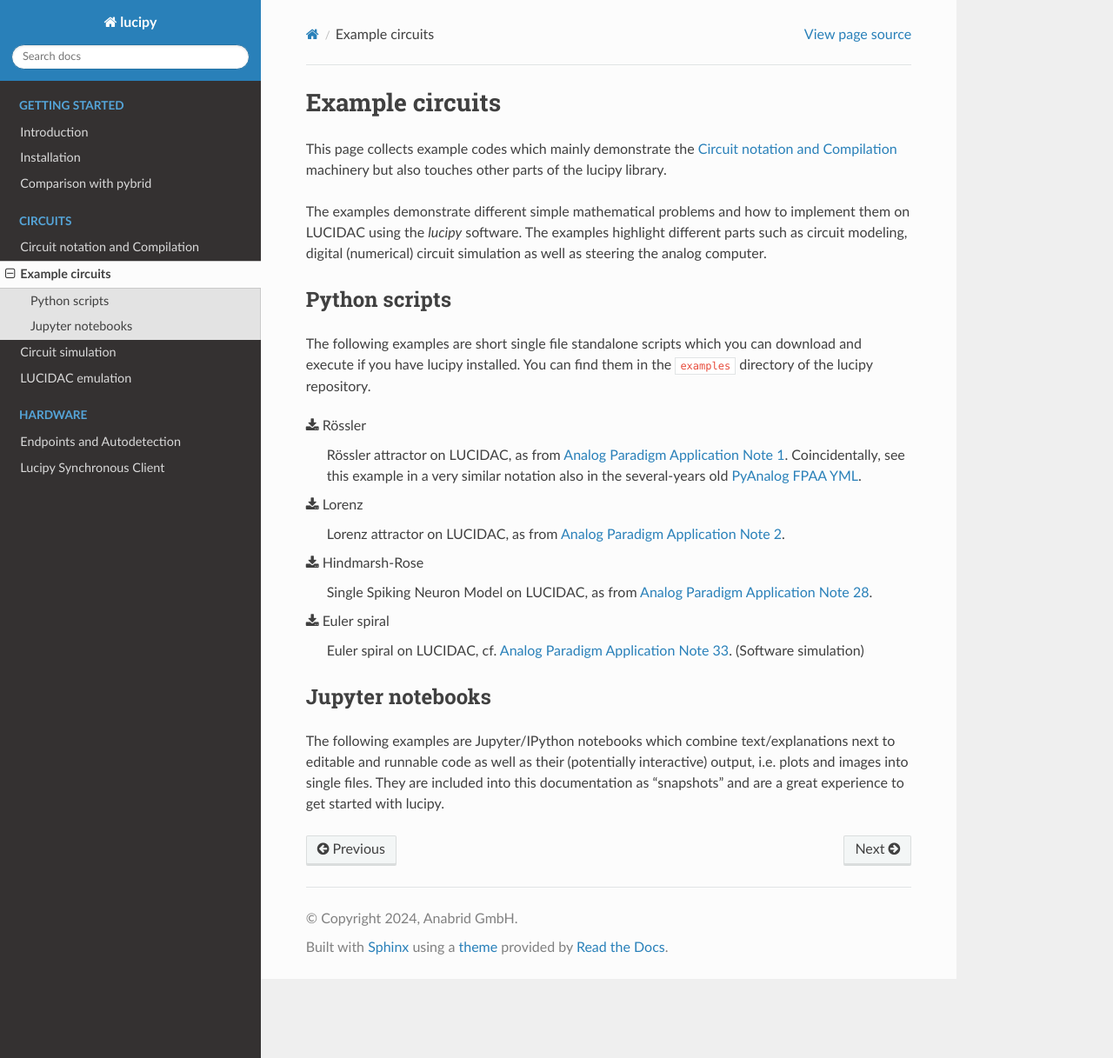
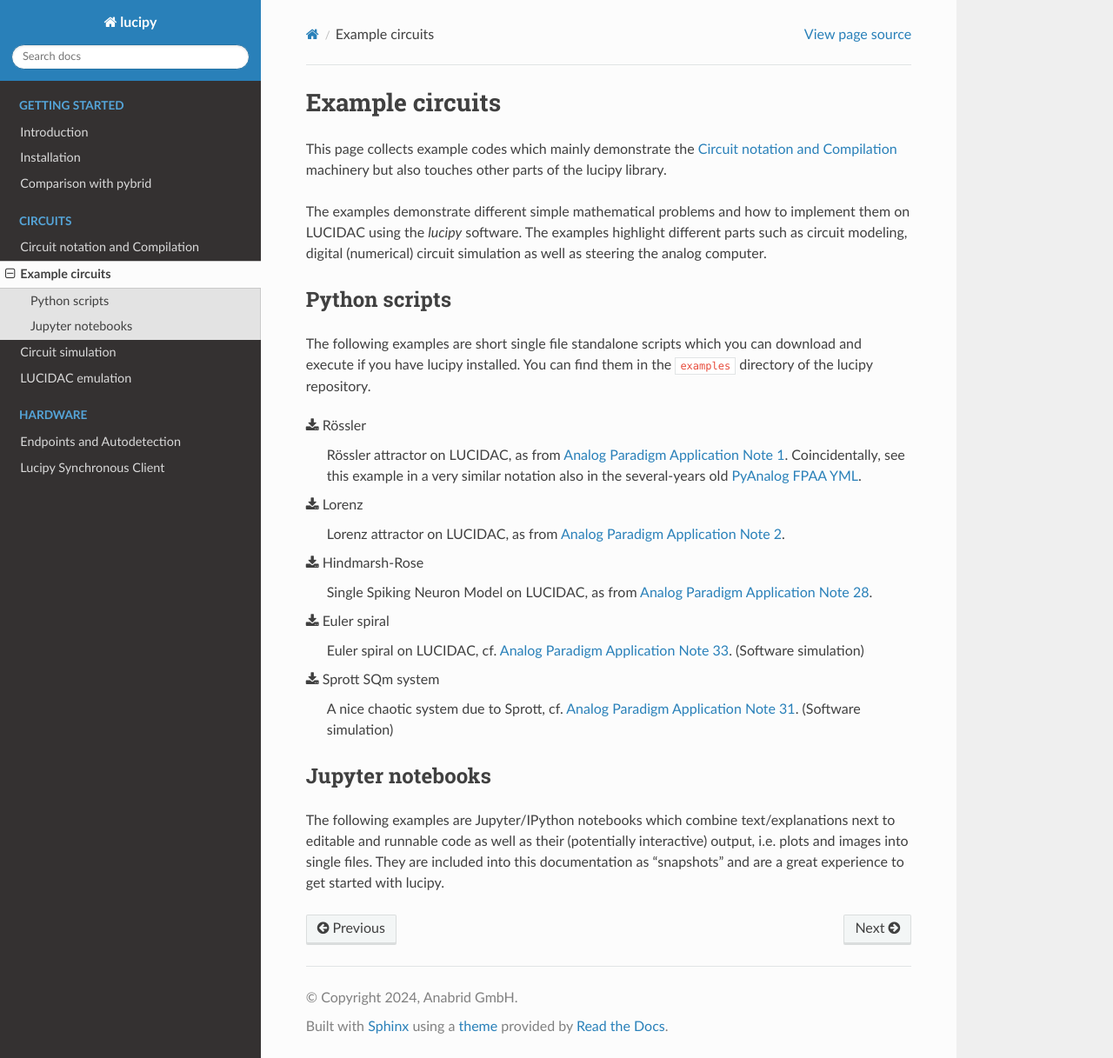
Before and after one commit to anabrid/lucipy, a Sphinx documentation site: the page built from docs/example-circuits.rst, in a window 1280 px wide and 1217 px high. Shown: the whole window at 87% size. Built offline with Sphinx 7.4.7 and the Read the Docs theme 2.0.0, drawn with Linux system fonts in a browser that asks for light colours; pages that are not in the unit, such as notebooks, are missing from menus.

Commit message:
Added SQm system.

```diff
--- a/docs/example-circuits.rst
+++ b/docs/example-circuits.rst
@@ -36,6 +36,11 @@ the lucipy repository.
    `Analog Paradigm Application Note 33 <https://analogparadigm.com/downloads/alpaca_33.pdf>`_.
    (Software simulation)
 
+:download:`Sprott SQm system <../examples/sqm.py>`
+   A nice chaotic system due to Sprott, cf.
+   `Analog Paradigm Application Note 31 <https://analogparadigm.com/downloads/alpaca_31.pdf>`_.
+   (Software simulation)
+
 
 Jupyter notebooks
 -----------------
```
